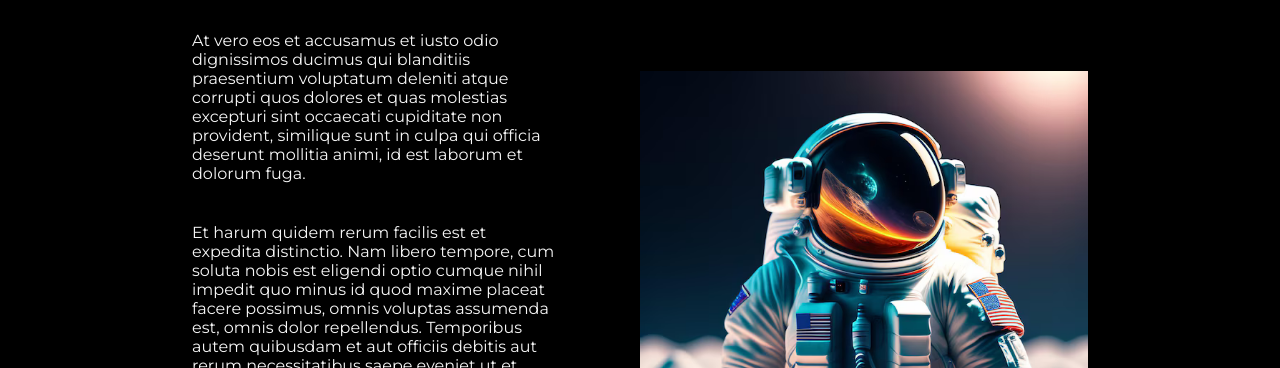
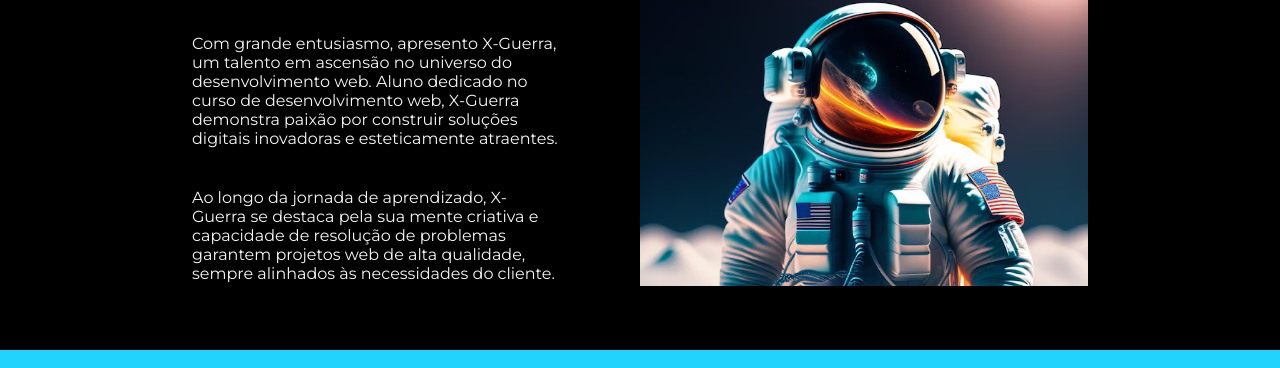
Before and after one commit to X-Guerra/Aula__Alura__Responsividade, a plain HTML site: page about.html in a window 1280 px wide. Shown: the part 148-516 px from the top of the page. Drawn offline with nearby package versions, Linux system fonts and the light colour scheme.

Commit message:
Alteracao de texto about

```diff
--- a/about.html
+++ b/about.html
@@ -20,18 +20,11 @@
     <main class="apresentacao">
         <section class="apresentacao__conteudo">
             <h1 class="apresentacao__conteudo__titulo">Sobre mim</h1>
-            <p class="apresentacao__conteudo__texto">At vero eos et accusamus et iusto odio dignissimos ducimus qui blanditiis praesentium voluptatum deleniti
-                atque corrupti quos dolores et quas molestias excepturi sint occaecati cupiditate non provident,
-                similique sunt in culpa qui officia deserunt mollitia animi, id est laborum et dolorum fuga.
+            <p class="apresentacao__conteudo__texto">Com grande entusiasmo, apresento X-Guerra, um talento em ascensão no universo do desenvolvimento web. Aluno dedicado no curso de desenvolvimento web, X-Guerra demonstra paixão por construir soluções digitais inovadoras e esteticamente atraentes.
             </p>
             <p class="apresentacao__conteudo__texto">
-                Et harum quidem rerum facilis est et expedita distinctio. Nam libero tempore, cum soluta nobis est
-                eligendi optio cumque nihil impedit quo minus id quod maxime placeat facere possimus, omnis voluptas
-                assumenda est, omnis dolor repellendus. Temporibus autem quibusdam et aut officiis debitis aut rerum
-                necessitatibus saepe eveniet ut et voluptates repudiandae sint et molestiae non recusandae. Itaque earum
-                rerum hic tenetur a sapiente delectus, ut aut reiciendis voluptatibus maiores alias consequatur aut
-                perferendis doloribus asperiores ipsum delis forum birol parela maxime infena. Excepteur sint occaecat
-                cupidatat non.</p>
+                Ao longo da jornada de aprendizado, X-Guerra se destaca pela sua mente criativa e capacidade de resolução de problemas garantem projetos web de alta qualidade, sempre alinhados às necessidades do cliente.
+                </p>
         </section>
         <img class="apresentacao__imagem" src="./assets/imagem.png" alt="Foto da Joana Santos programando">
     </main>
```
